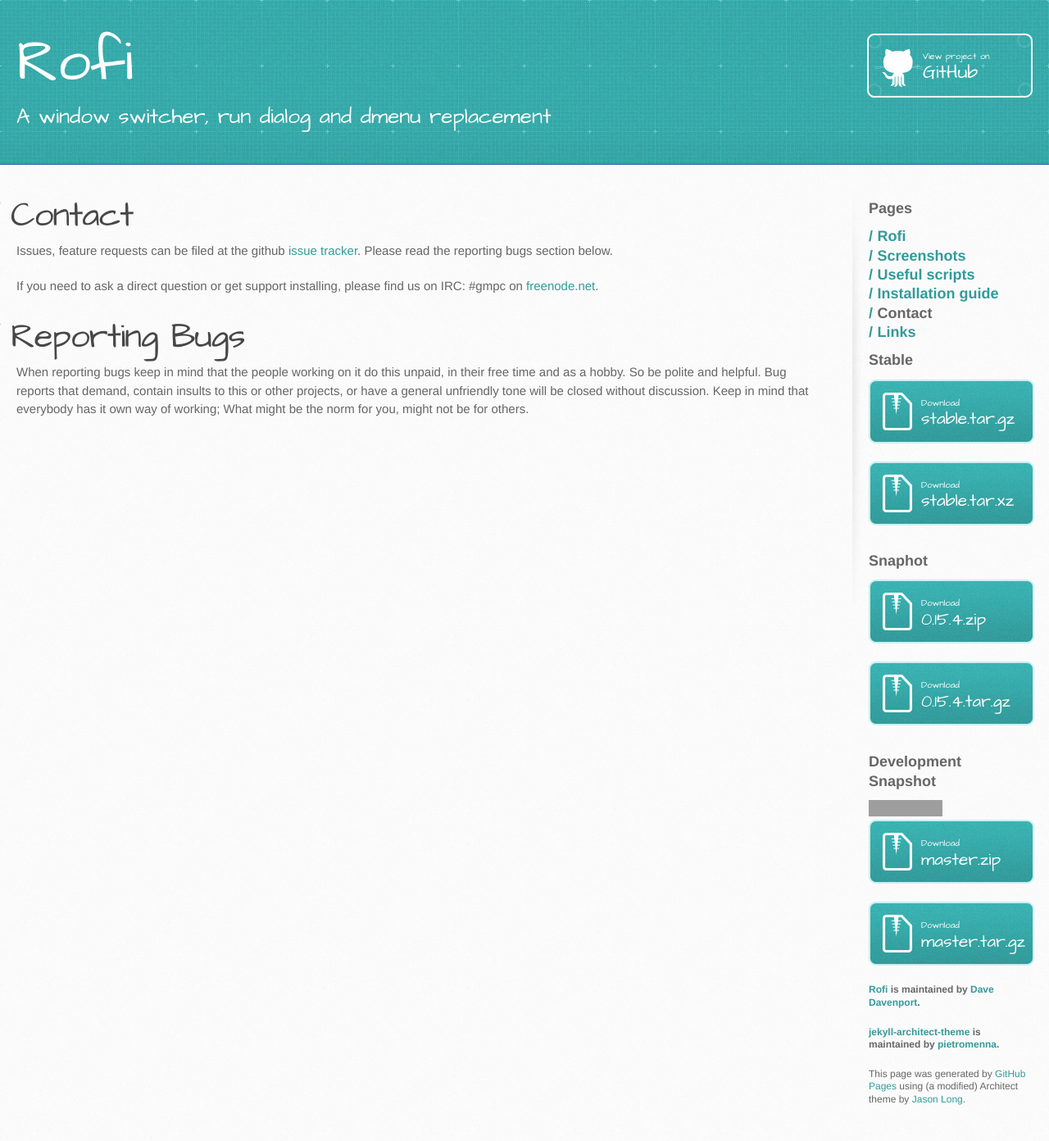
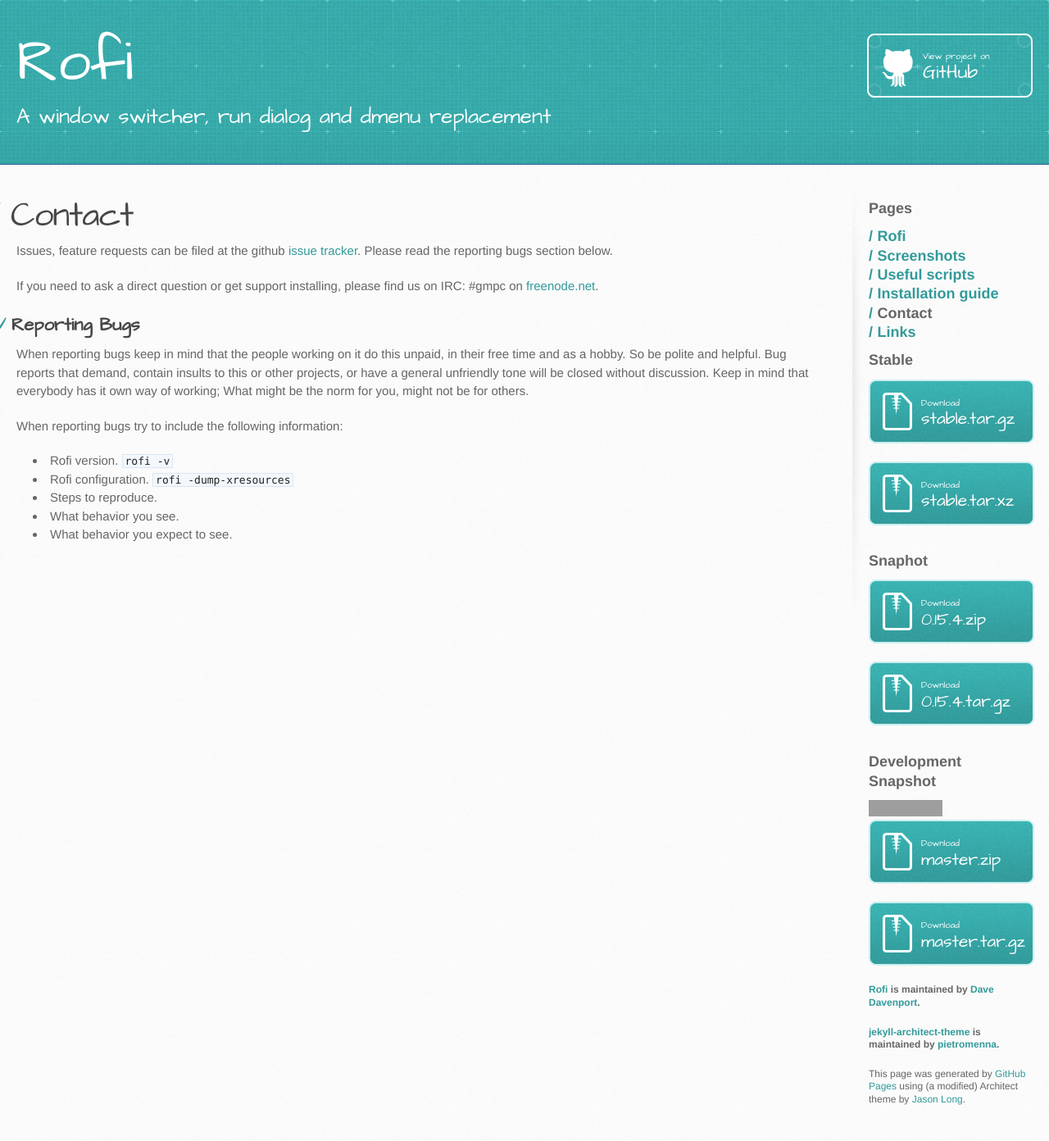
Before and after one commit to davatorium/rofi, a Jekyll site: the page built from p09-Contact.md, in a window 1280 px wide. Shown: the whole page at 82% size. Built offline with Jekyll 4.4.1, drawn with Linux system fonts in a browser that asks for light colours; grey boxes are pictures that could not be loaded.

Commit message:
Update contact

```diff
--- a/p09-Contact.md
+++ b/p09-Contact.md
@@ -12,9 +12,17 @@ If you need to ask a direct question or get support installing, please find us o
 [freenode.net](https://webchat.freenode.net/?channels=#gmpc).
 
 
-# Reporting Bugs
+## Reporting Bugs
 
 When reporting bugs keep in mind that the people working on it do this unpaid, in their free time
 and as a hobby. So be polite and helpful. Bug reports that *demand*, contain *insults* to this
 or other projects, or have a general unfriendly tone will be closed without discussion. Keep in mind
 that everybody has it own way of working; What might be the *norm* for you, might not be for others.
+
+When reporting bugs try to include the following information:
+
+  * **Rofi** version. `rofi -v`
+  * **Rofi** configuration. `rofi -dump-xresources`
+  * Steps to reproduce.
+  * What behavior you see.
+  * What behavior you expect to see.
```
